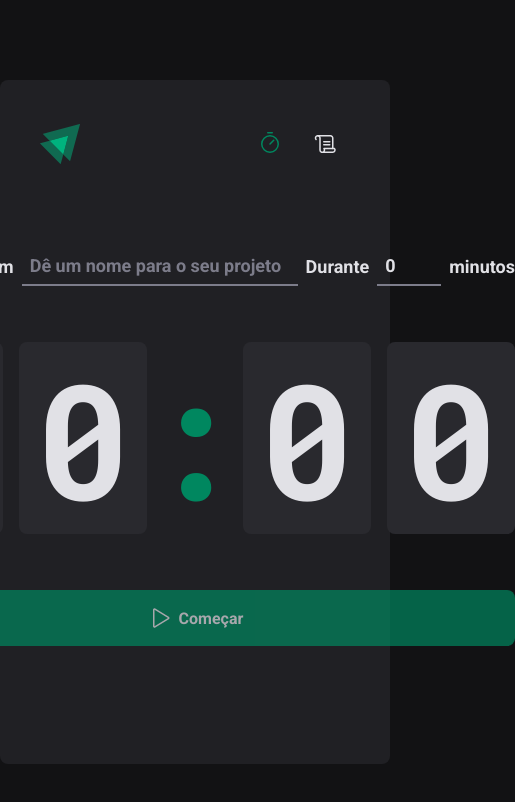
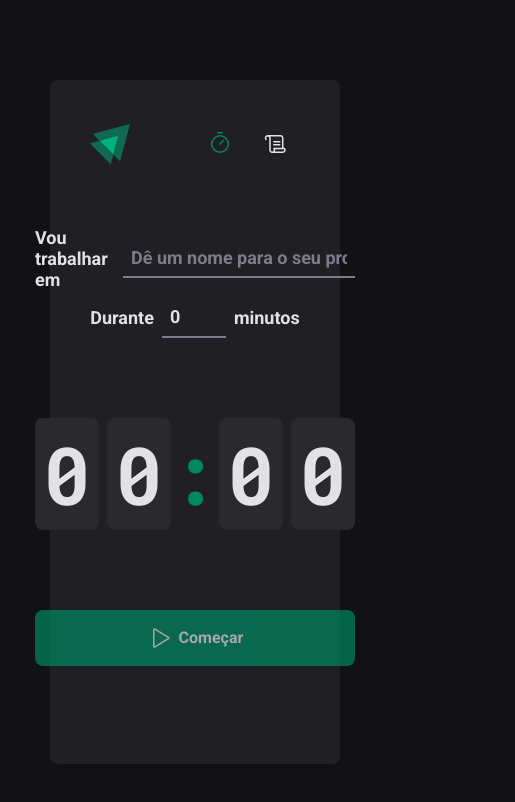
Before and after one commit to devjoselima/timer, a React (Vite) app: page / in a window 390 px wide. Shown: the top 802 px of the page, 515 px wide, since content can reach past the window. Built offline with nearby package versions, Linux system fonts and the light colour scheme; the HTML template or start-up script is replaced by a standard one.

Commit message:
feat: add responsive layout

```diff
--- a/src/layouts/DefaultLayout/styles.ts
+++ b/src/layouts/DefaultLayout/styles.ts
@@ -1,6 +1,7 @@
 import styled from 'styled-components'
 
 export const LayoutContainer = styled.div`
+    width: 100%;
     max-width: 74rem;
     height: calc(100vh - 10rem);
     margin: 5rem auto;
@@ -11,4 +12,10 @@ export const LayoutContainer = styled.div`
 
     display: flex;
     flex-direction: column;
+
+    @media (max-width: 1250px) {
+        max-width: calc(
+            95% - 5rem
+        ); /* Largura máxima ajustada para telas menores */
+    }
 `
--- a/src/pages/History/index.tsx
+++ b/src/pages/History/index.tsx
@@ -29,10 +29,13 @@ export function History() {
                                     <td>{cycle.task}</td>
                                     <td>{cycle.minutesAmount} minutos</td>
                                     <td>
-                                        {formatDistanceToNow(cycle.startDate, {
-                                            addSuffix: true,
-                                            locale: ptBR,
-                                        })}
+                                        {formatDistanceToNow(
+                                            new Date(cycle.startDate),
+                                            {
+                                                addSuffix: true,
+                                                locale: ptBR,
+                                            }
+                                        )}
                                     </td>
                                     <td>
                                         {cycle.finishedDate && (
--- a/src/pages/Home/components/CountDown/styles.ts
+++ b/src/pages/Home/components/CountDown/styles.ts
@@ -13,6 +13,25 @@ export const CountDownContainer = styled.div`
         background-color: ${(props) => props.theme['gray-700']};
         padding: 2rem 1rem;
         border-radius: 8px;
+
+        @media (max-width: 770px) {
+            padding: 1.5rem 0.5rem;
+        }
+
+        @media (max-width: 600px) {
+            padding: 0.5rem 0.5rem;
+        }
+    }
+
+    @media (max-width: 770px) {
+        font-size: 7rem;
+        line-height: 6rem;
+    }
+
+    @media (max-width: 600px) {
+        font-size: 5rem;
+        align-items: center;
+        gap: 0.5rem;
     }
 `
 export const Separator = styled.div`
@@ -23,4 +42,8 @@ export const Separator = styled.div`
     overflow: hidden;
     display: flex;
     justify-content: center;
+
+    @media (max-width: 600px) {
+        width: 2rem;
+    }
 `
--- a/src/pages/Home/components/NewCycleForm/index.tsx
+++ b/src/pages/Home/components/NewCycleForm/index.tsx
@@ -11,6 +11,7 @@ export function NewCycleForm() {
 
     return (
         <S.FormContainer>
+            <S.InputContainer>
                 <label htmlFor="task">Vou trabalhar em</label>
                 <S.TaskInput
                     id="task"
@@ -19,11 +20,12 @@ export function NewCycleForm() {
                     {...register('task')}
                     disabled={!!activeCycle}
                 />
-
                 <datalist id="task-suggestions">
                     <option value="Project 1" />
                 </datalist>
+            </S.InputContainer>
 
+            <S.InputContainer>
                 <label htmlFor="minutesAmount">Durante</label>
                 <S.MinutesAmountInput
                     type="number"
@@ -35,8 +37,8 @@ export function NewCycleForm() {
                     {...register('minutesAmount', { valueAsNumber: true })}
                     disabled={!!activeCycle}
                 />
-
                 <span>minutos</span>
+            </S.InputContainer>
         </S.FormContainer>
     )
 }
--- a/src/pages/Home/components/NewCycleForm/styles.ts
+++ b/src/pages/Home/components/NewCycleForm/styles.ts
@@ -12,6 +12,12 @@ export const FormContainer = styled.div`
     color: ${(props) => props.theme['gray-100']};
     font-size: 1.125rem;
     font-weight: bold;
+
+    @media (max-width: 750px) {
+        flex-direction: column;
+        align-items: center;
+        justify-content: center;
+    }
 `
 
 const BaseInput = styled.input`
@@ -35,10 +41,21 @@ const BaseInput = styled.input`
     }
 `
 
+export const InputContainer = styled.div`
+    display: flex;
+    align-items: center;
+
+    gap: 0.5rem;
+`
+
 export const TaskInput = styled(BaseInput)`
     flex: 1;
     &::-webkit-calendar-picker-indicator {
         display: none !important;
+    }
+
+    @media (max-width: 750px) {
+        flex: 0;
     }
 `
 
```
Lines whose indentation alone changed are shown as unchanged.
